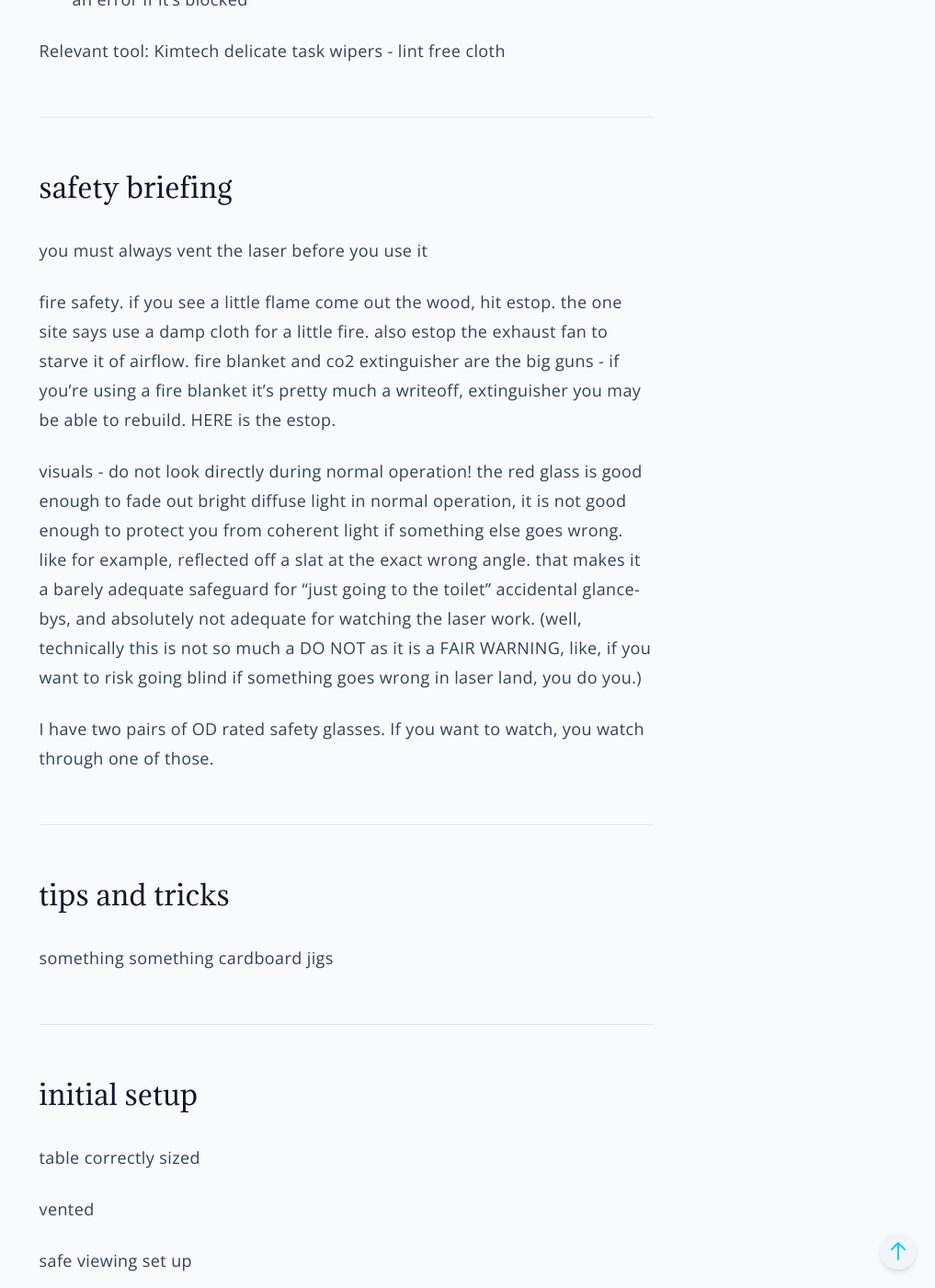
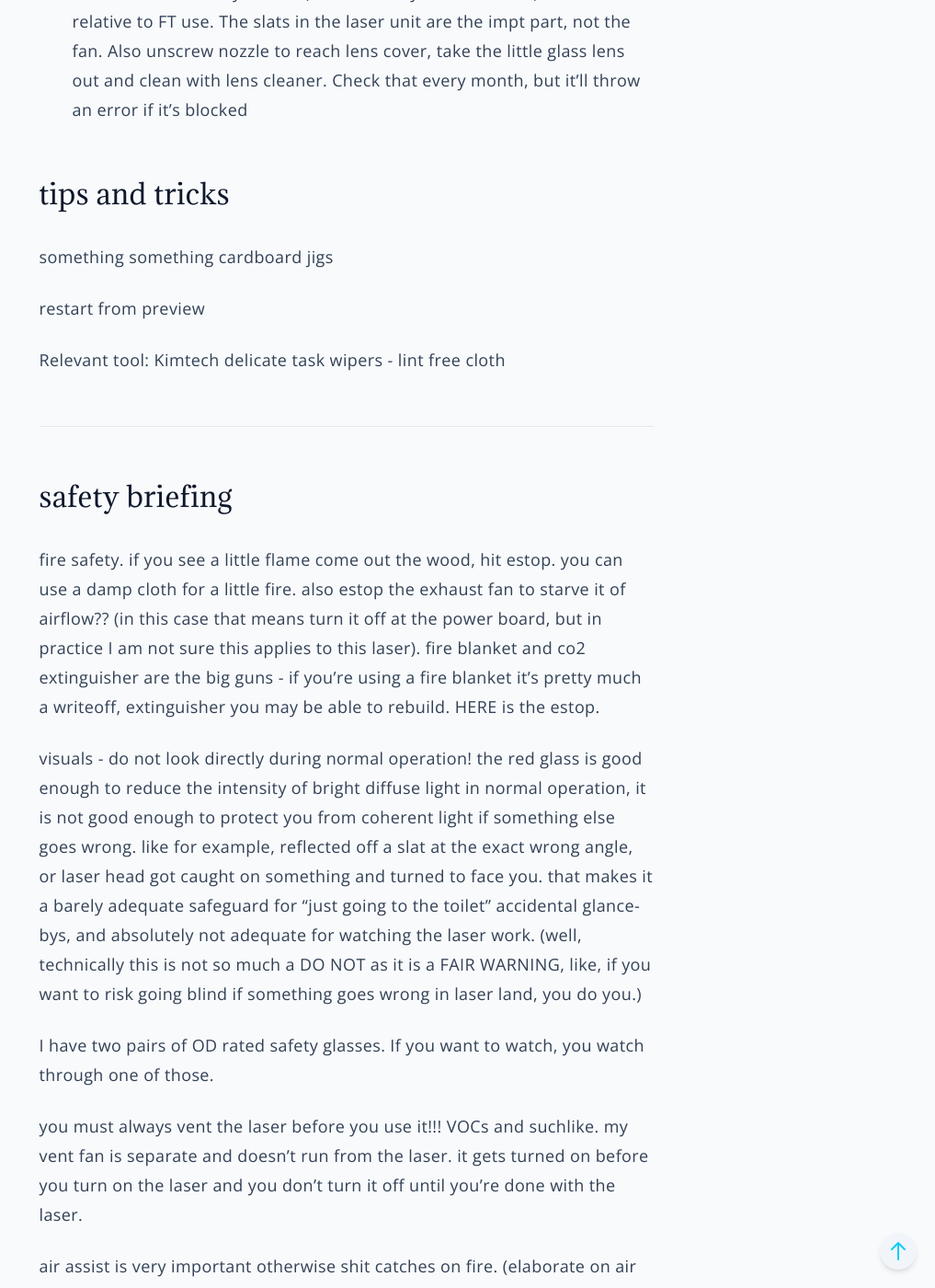
Before and after one commit to paper-engineer/laser-gallery, a Jekyll site: the page built from docs/_pages/instructions.md, in a window 1280 px wide and 1400 px high, scrolled down 3049 px. Shown: the whole window at 92% size, without its empty margins (263-1280 px from the left). Built offline with Jekyll 4.4.1, drawn with Linux system fonts in a browser that asks for light colours; some of the changed text lies outside the part shown.

Commit message:
Update instructions.md

```diff
--- a/docs/_pages/instructions.md
+++ b/docs/_pages/instructions.md
@@ -27,7 +27,9 @@ note: as it currently stands, the laser built-in camera exists but isn't entirel
 
 steps to run
 - import file to lightburn or create simple design (or use built-in calibration templates)
+- ensure file is suitable for laser operations (vector pathing, etc)
 - setup file for cutting (select power/speed/passes, tabs, kerf offset)
+- (if necessary) arrange pieces of file nicely in workspace to make efficient use of material
 - load blank of correct material and run through checklist: properly aligned, masked if necessary?, hold downs?
 - set focus with tool
 - (after camera calibrated) on lightburn, click camera button to see workpiece. move file so it aligns with the workpiece where you want to cut/engrave it.
@@ -56,25 +58,31 @@ you can wipe down the piece with your damp cloth to get rid of (some of) the bur
 - Clean slats with warm soapy water 1h soak and plastic scour pad, the plywood glue gets on them.
 - Clean air assist every month (check it every week for dust) this schd is relative to FT use. The slats in the laser unit are the impt part, not the fan. Also unscrew nozzle to reach lens cover, take the little glass lens out and clean with lens cleaner. Check that every month, but it’ll throw an error if it’s blocked
 
+## tips and tricks
+
+something something cardboard jigs
+
+restart from preview
+
 Relevant tool: Kimtech delicate task wipers - lint free cloth
 
 ---
 
 ## safety briefing
 
-you must always vent the laser before you use it
+fire safety. if you see a little flame come out the wood, hit estop. you can use a damp cloth for a little fire. also estop the exhaust fan to starve it of airflow?? (in this case that means turn it off at the power board, but in practice I am not sure this applies to this laser). fire blanket and co2 extinguisher are the big guns - if you're using a fire blanket it's pretty much a writeoff, extinguisher you may be able to rebuild. HERE is the estop.
 
-fire safety. if you see a little flame come out the wood, hit estop. the one site says use a damp cloth for a little fire. also estop the exhaust fan to starve it of airflow. fire blanket and co2 extinguisher are the big guns - if you're using a fire blanket it's pretty much a writeoff, extinguisher you may be able to rebuild. HERE is the estop.
-
-visuals - do not look directly during normal operation! the red glass is good enough to fade out bright diffuse light in normal operation, it is not good enough to protect you from coherent light if something else goes wrong. like for example, reflected off a slat at the exact wrong angle. that makes it a barely adequate safeguard for "just going to the toilet" accidental glance-bys, and absolutely not adequate for watching the laser work. (well, technically this is not so much a DO NOT as it is a FAIR WARNING, like, if you want to risk going blind if something goes wrong in laser land, you do you.)
+visuals - do not look directly during normal operation! the red glass is good enough to reduce the intensity of bright diffuse light in normal operation, it is not good enough to protect you from coherent light if something else goes wrong. like for example, reflected off a slat at the exact wrong angle, or laser head got caught on something and turned to face you. that makes it a barely adequate safeguard for "just going to the toilet" accidental glance-bys, and absolutely not adequate for watching the laser work. (well, technically this is not so much a DO NOT as it is a FAIR WARNING, like, if you want to risk going blind if something goes wrong in laser land, you do you.)
 
 I have two pairs of OD rated safety glasses. If you want to watch, you watch through one of those.
 
----
+you must always vent the laser before you use it!!! VOCs and suchlike. my vent fan is separate and doesn't run from the laser. it gets turned on before you turn on the laser and you don't turn it off until you're done with the laser.
 
-## tips and tricks
+air assist is very important otherwise shit catches on fire. (elaborate on air assist)
 
-something something cardboard jigs
+DO NOT LEAVE RUNNING UNATTENDED, hit pause if you have to use the bathroom during a cut. (it's not unattended if the other person in the room agrees to keep an eye on it, but it takes only a few minutes for a fire to get out of control.)
+
+when you leave, shut everything down, including turning off the laser with the switch and the key. leave the key where it is.
 
 ---
 
@@ -84,17 +92,17 @@ table correctly sized
 
 vented
 
+have all the safety kit
+
 safe viewing set up
-
-connect, camera calibration
-
-have all the kit
 
 checklist for setup
 stable base
 ventilation
 safety gear?
 fire suppression
+
+after that you can connect the laser and do a camera calibration (will require to run the laser)
 
 ## dialing in feeds and speeds
 
```
Also changed, not shown: other parts of docs/_pages/instructions.md (+1 -1 lines).
